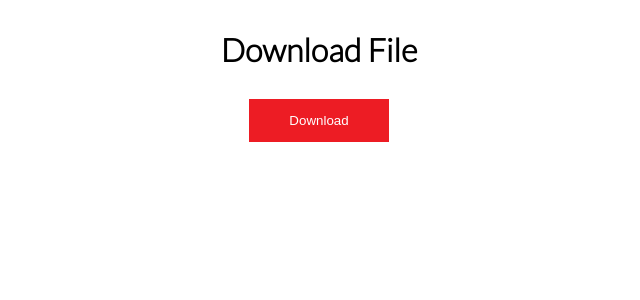
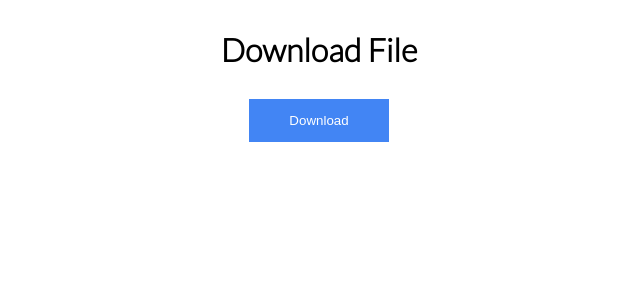
Before and after one commit to Ritzz79/Work-Update, a Flask app: page /downloadfile/1 in a window 1280 px wide. Shown: the top 300 px of the page, without its empty margins (321-961 px from the left). Run offline with Flask 2, Linux system fonts and the light colour scheme; some libraries are stand-ins or nearby versions.

Commit message:
Changed the colour of button

```diff
--- a/templates/download.html
+++ b/templates/download.html
@@ -27,7 +27,7 @@ body{
 button{
    border: none;
    cursor: pointer;
-   background: #ed1c24;
+   background: #4285f4;
    display: inline-block;
    color: #fff;
    padding: 14px 40px;
```
